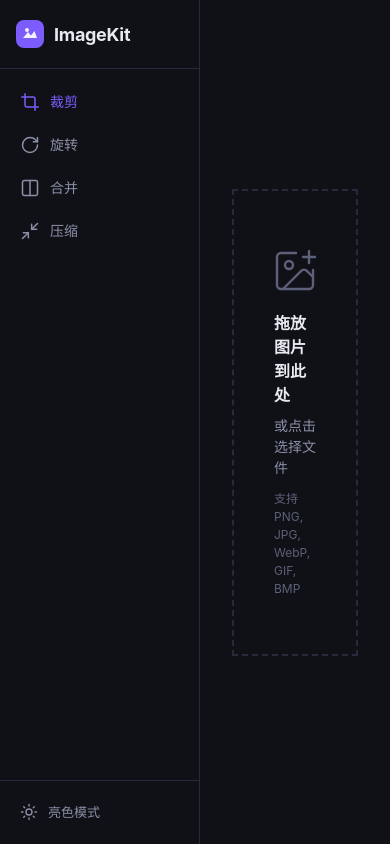
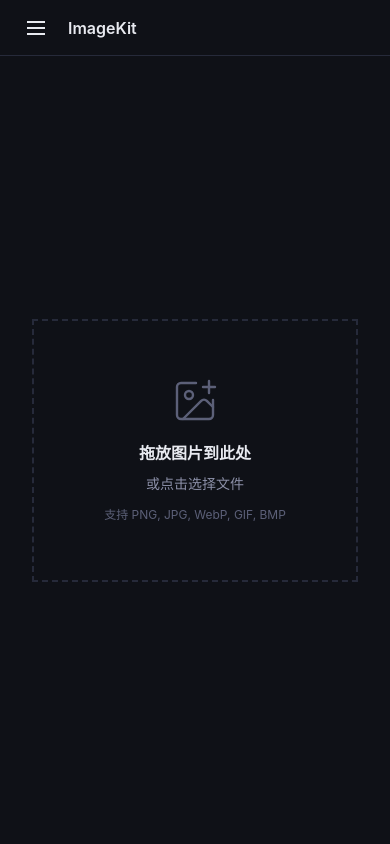
Before and after one commit to Carmon-Lee/image-toolkit, a Vue app: page / in a window 390 px wide. Built offline with nearby package versions, Linux system fonts and the light colour scheme.

Commit message:
适配移动端

```diff
--- a/src/App.vue
+++ b/src/App.vue
@@ -16,6 +16,7 @@ onMounted(init)
 const activeTool = ref<ToolType>('crop')
 const currentImage = ref<ImageFile | null>(null)
 const mergeImages = ref<ImageFile[]>([])
+const isMobileMenuOpen = ref(false)
 
 function generateId(): string {
   if (typeof crypto !== 'undefined' && crypto.randomUUID) {
@@ -26,6 +27,7 @@ function generateId(): string {
 
 function onToolChange(tool: ToolType) {
   activeTool.value = tool
+  isMobileMenuOpen.value = false
 }
 
 function loadImageFile(file: File): Promise<ImageFile> {
@@ -85,7 +87,26 @@ function shouldShowUploader(): boolean {
 
 <template>
   <div class="app-container">
-    <Sidebar :activeTool="activeTool" @change="onToolChange" />
+    <div
+      v-if="isMobileMenuOpen"
+      class="sidebar-overlay"
+      @click="isMobileMenuOpen = false"
+    ></div>
+    <Sidebar
+      :class="{ 'mobile-open': isMobileMenuOpen }"
+      :activeTool="activeTool"
+      @change="onToolChange"
+    />
+    <div class="mobile-header">
+      <button class="menu-toggle" @click="isMobileMenuOpen = !isMobileMenuOpen">
+        <svg width="24" height="24" viewBox="0 0 24 24" fill="none" stroke="currentColor" stroke-width="2">
+          <line x1="3" y1="6" x2="21" y2="6"></line>
+          <line x1="3" y1="12" x2="21" y2="12"></line>
+          <line x1="3" y1="18" x2="21" y2="18"></line>
+        </svg>
+      </button>
+      <span class="mobile-title">ImageKit</span>
+    </div>
     <main class="main-area">
       <div v-if="activeTool !== 'merge' && shouldShowUploader()" class="uploader-wrapper">
         <ImageUploader @upload="onFileUpload" />
@@ -139,4 +160,98 @@ function shouldShowUploader(): boolean {
   justify-content: center;
   padding: 32px;
 }
+
+.mobile-header {
+  display: none;
+  position: fixed;
+  top: 0;
+  left: 0;
+  right: 0;
+  height: 56px;
+  background-color: var(--color-bg-secondary);
+  border-bottom: 1px solid var(--color-border);
+  align-items: center;
+  padding: 0 16px;
+  gap: 12px;
+  z-index: 40;
+}
+
+.light .mobile-header {
+  background-color: var(--color-bg-light);
+  border-bottom-color: var(--color-border-light);
+}
+
+.menu-toggle {
+  display: flex;
+  align-items: center;
+  justify-content: center;
+  width: 40px;
+  height: 40px;
+  border: none;
+  background: transparent;
+  color: var(--color-text-primary);
+  cursor: pointer;
+  border-radius: var(--radius-md);
+}
+
+.menu-toggle:hover {
+  background-color: var(--color-bg-hover);
+}
+
+.light .menu-toggle:hover {
+  background-color: var(--color-bg-light-tertiary);
+}
+
+.mobile-title {
+  font-size: 16px;
+  font-weight: 600;
+  color: var(--color-text-primary);
+}
+
+.light .mobile-title {
+  color: var(--color-text-light-primary);
+}
+
+.sidebar-overlay {
+  display: none;
+}
+
+@media (max-width: 768px) {
+  .app-container {
+    padding-top: 56px;
+  }
+
+  .mobile-header {
+    display: flex;
+  }
+
+  .sidebar-overlay {
+    display: block;
+    position: fixed;
+    top: 0;
+    left: 0;
+    right: 0;
+    bottom: 0;
+    background-color: rgba(0, 0, 0, 0.5);
+    z-index: 45;
+  }
+
+  .sidebar {
+    position: fixed;
+    left: -200px;
+    top: 0;
+    z-index: 50;
+    transition: left 0.3s ease;
+  }
+
+  .sidebar.mobile-open {
+    left: 0;
+  }
+}
+
+@media (min-width: 769px) {
+  .menu-toggle {
+    display: none;
+  }
+}
 </style>
```
